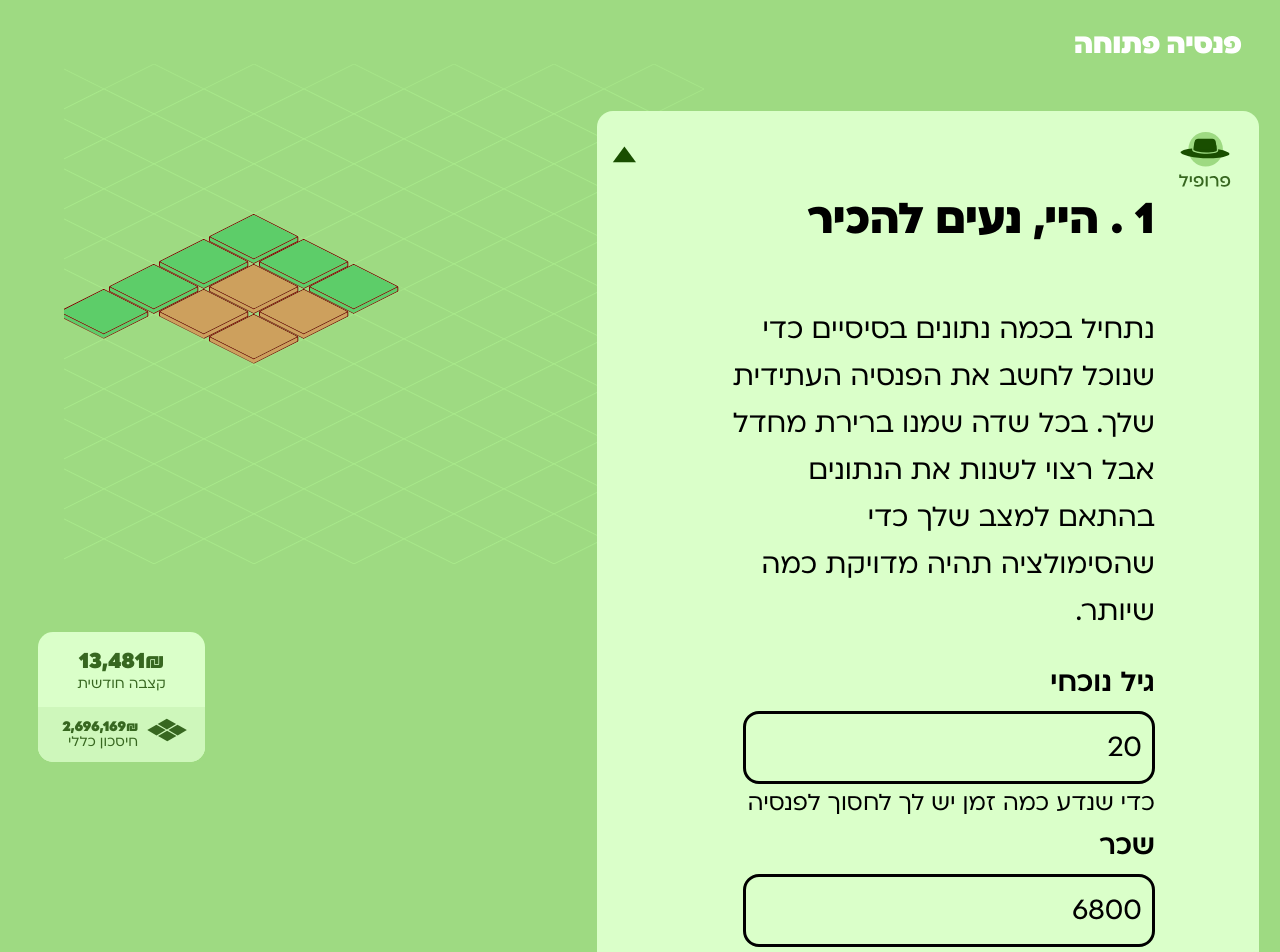
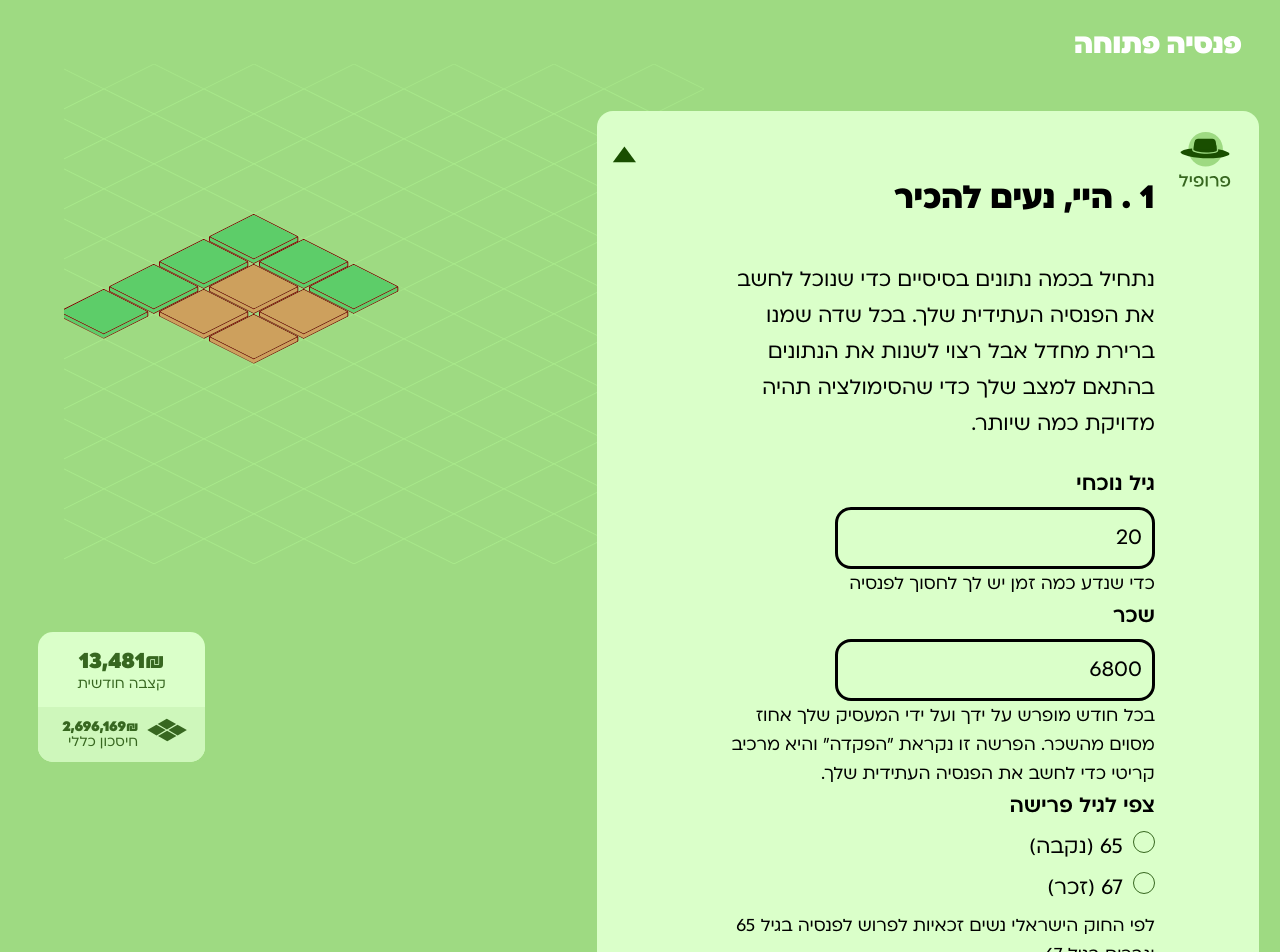
Before and after one commit to oferezr/open-pension, a Next.js app: page /simulator in a window 1280 px wide. Shown: the top 952 px of the page. Built offline with nearby package versions, Linux system fonts and the light colour scheme.

Commit message:
switching to px insteed of pt

```diff
--- a/globals.css
+++ b/globals.css
@@ -121,7 +121,7 @@ h1 a{
 
 .landing-exp p {
   color: var(--text-color);
-  font-size: 18pt;
+  font-size: 18px;
   margin-bottom: 5%;
 }
 
@@ -225,7 +225,7 @@ h1 a{
 
 .header{
     font-family: var(--primary-font-ultra);
-    font-size: 32pt;
+    font-size: 32px;
     margin-top: 10px;
     margin-bottom: 24px;
 
@@ -241,7 +241,7 @@ h1 a{
     font-family: var(--primary-font);
     margin-bottom: 24px;
     margin-top: 15px;
-    font-size:24pt;
+    font-size:24px;
 }
 
 .arrow{
@@ -268,7 +268,7 @@ h1 a{
   border-radius: 16px;
   color:#000000;
   font-family: var(--primary-font);
-  font-size: 24pt;
+  font-size: 24px;
 }
 
 .wrapper input, textarea{
@@ -278,7 +278,7 @@ h1 a{
 .wrapper label {
   margin-bottom: 5px;
   font-family: var(--primary-font-demi);
-  font-size: 24pt;
+  font-size: 24px;
   display: block;
 }
 
@@ -329,7 +329,7 @@ h1 a{
 
 .subtext{
   font-family: var(--primary-font);
-  font-size: 20pt;
+  font-size: 20px;
 }
 
 .radio-container {
```
